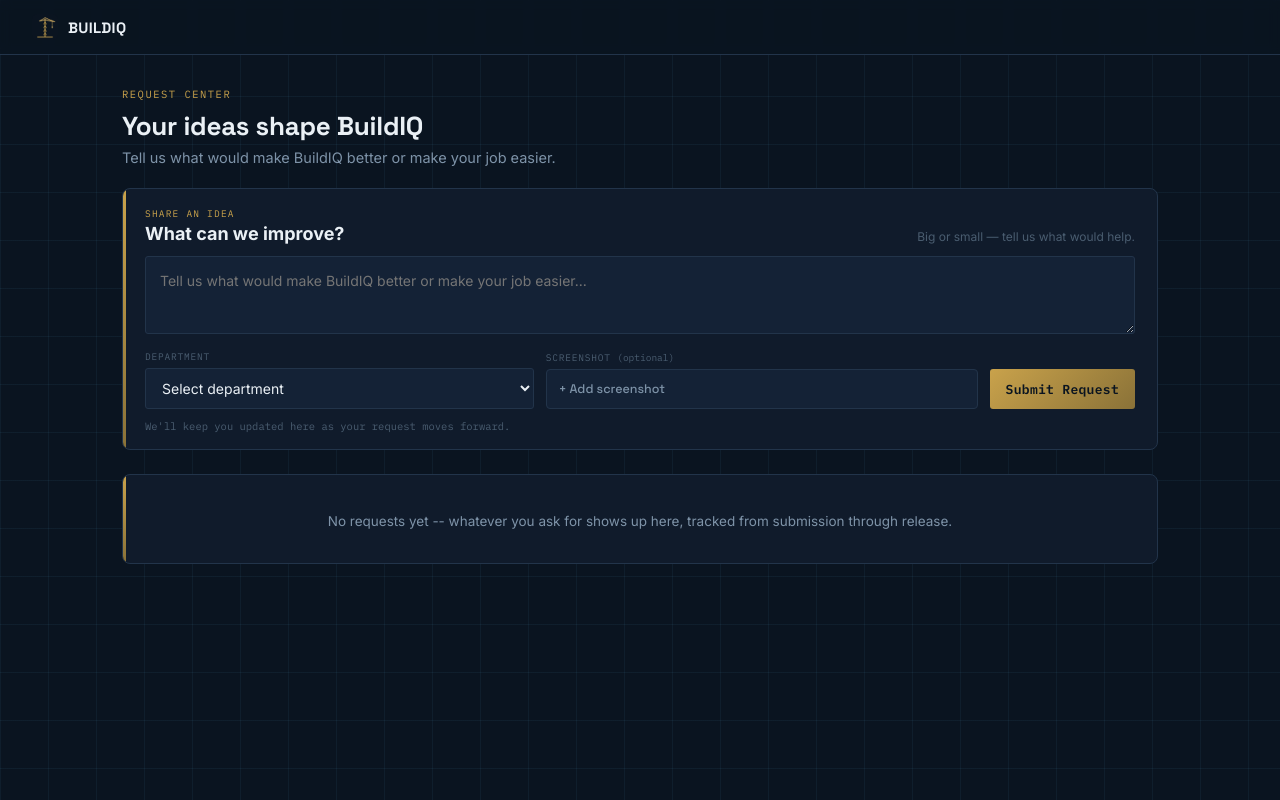
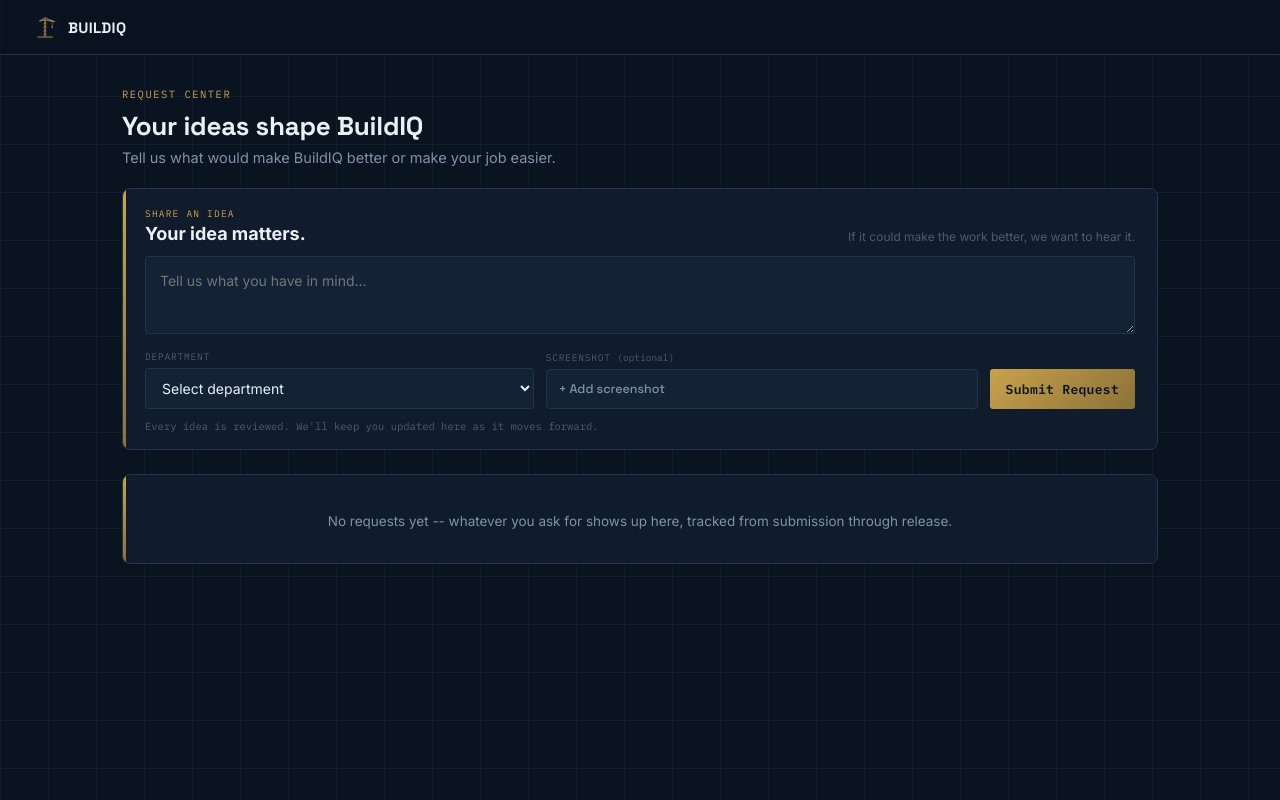
Before and after one commit to ayoubsalem-spec/spreadloom-site, a Python web app: template templates/requests/my_requests.html in a window 1280 px wide. Run offline with Jinja, Linux system fonts and the light colour scheme; the template is opened without the code that fills it, so the values that code supplies are empty.

Commit message:
Add files via upload

```diff
--- a/templates/base.html
+++ b/templates/base.html
@@ -12,6 +12,14 @@
     <link rel="preconnect" href="https://fonts.googleapis.com">
     <link rel="preconnect" href="https://fonts.gstatic.com" crossorigin>
     <link href="https://fonts.googleapis.com/css2?family=Space+Grotesk:wght@500;600;700&family=Inter:wght@400;500;600;700&family=IBM+Plex+Mono:wght@400;500;600&display=swap" rel="stylesheet">
+    <script>
+        (function(){
+            try {
+                var saved = localStorage.getItem('buildiq-theme');
+                document.documentElement.setAttribute('data-theme', saved === 'light' ? 'light' : 'dark');
+            } catch(e) { document.documentElement.setAttribute('data-theme','dark'); }
+        })();
+    </script>
     <style>
         * { margin:0; padding:0; box-sizing:border-box; }
         :root {
@@ -27,6 +35,14 @@
             --navy:var(--ink); --navy-light:var(--surface); --navy-card:var(--surface-2);
             --green:var(--teal); --yellow:var(--brass); --blue:var(--cyan);
             --text-light:var(--text); --border:var(--line);
+            --header-bg:rgba(10,20,32,0.88); --menu-shadow:0 12px 28px rgba(0,0,0,0.45);
+        }
+        html[data-theme="light"] {
+            --ink:#F4F7FA; --surface:#FFFFFF; --surface-2:#EDF3F8; --line:#CBD7E2;
+            --line-faint:rgba(44,82,110,0.075);
+            --brass:#A77C22; --brass-dim:#8A681F; --cyan:#167C9B; --teal:#0B8F7C; --pink:#B84B87;
+            --text:#142233; --text-dim:#536B80; --text-faint:#71879A; --red:#C33E45;
+            --header-bg:rgba(255,255,255,0.92); --menu-shadow:0 12px 28px rgba(24,42,58,0.14);
         }
         body {
             background: linear-gradient(var(--line-faint) 1px, transparent 1px) 0 0/48px 48px,
@@ -41,7 +57,7 @@
             display:flex; justify-content:space-between; align-items:center;
             padding:14px 32px; border-bottom:1px solid var(--line);
             font-family:'IBM Plex Mono',monospace; font-size:11px; color:var(--text-dim);
-            letter-spacing:0.5px; background:rgba(10,20,32,0.85); backdrop-filter:blur(6px);
+            letter-spacing:0.5px; background:var(--header-bg); backdrop-filter:blur(8px);
             position:sticky; top:0; z-index:50; flex-wrap:nowrap; gap:16px;
         }
         .titlebar .brand { display:flex; align-items:center; gap:10px; color:var(--text); font-family:'Space Grotesk',sans-serif; font-weight:700; font-size:15px; letter-spacing:0.3px; text-decoration:none; flex-shrink:0; }
@@ -73,6 +89,16 @@
            clipped. */
         .nav-primary { display:flex; align-items:center; gap:22px; }
 
+        .theme-toggle {
+            width:34px; height:34px; flex:0 0 34px; border:1px solid var(--line); border-radius:50%;
+            background:var(--surface); color:var(--text-dim); cursor:pointer; display:flex; align-items:center; justify-content:center;
+            font-size:16px; line-height:1; transition:transform .16s ease,border-color .16s ease,color .16s ease,background .16s ease;
+        }
+        .theme-toggle:hover { color:var(--brass); border-color:var(--brass-dim); transform:translateY(-1px); }
+        .theme-toggle .sun { display:none; }
+        html[data-theme="light"] .theme-toggle .sun { display:inline; }
+        html[data-theme="light"] .theme-toggle .moon { display:none; }
+        html[data-theme="light"] img:not(.theme-preserve) { }
         .nav-admin { position:relative; flex-shrink:0; margin-left:4px; }
         .nav-admin-trigger {
             display:flex; align-items:center; gap:6px; background:none; border:1px solid transparent;
@@ -85,7 +111,7 @@
         .nav-admin-menu {
             display:none; position:absolute; top:calc(100% + 8px); right:0; min-width:210px;
             background:var(--surface-2); border:1px solid var(--line); border-radius:6px;
-            box-shadow:0 12px 28px rgba(0,0,0,0.45); padding:8px 0; z-index:60;
+            box-shadow:var(--menu-shadow); padding:8px 0; z-index:60;
         }
         .nav-admin.open .nav-admin-menu { display:block; }
         .nav-admin-group + .nav-admin-group { border-top:1px solid var(--line); margin-top:6px; padding-top:6px; }
@@ -209,6 +235,9 @@
 
         {% set show_admin_group = has_team_admin_access %}
         {% set show_whatsapp = has_whatsapp_admin_access %}
+        <button type="button" class="theme-toggle" id="theme-toggle" aria-label="Switch light or dark mode" title="Light / Dark mode">
+            <span class="moon" aria-hidden="true">☾</span><span class="sun" aria-hidden="true">☀</span>
+        </button>
         <div class="nav-admin" id="nav-admin">
             <button type="button" class="nav-admin-trigger" id="nav-admin-trigger" aria-haspopup="true" aria-expanded="false">
                 {{ current_user.name.split(' ')[0] if current_user.name else current_user.email.split('@')[0] }}
@@ -246,6 +275,26 @@
     </div>
     <script>
         (function () {
+            var toggle = document.getElementById('theme-toggle');
+            if (toggle) {
+                function syncLabel() {
+                    var light = document.documentElement.getAttribute('data-theme') === 'light';
+                    toggle.setAttribute('aria-label', light ? 'Switch to dark mode' : 'Switch to light mode');
+                    toggle.setAttribute('title', light ? 'Dark mode' : 'Light mode');
+                    var meta = document.querySelector('meta[name="theme-color"]');
+                    if (meta) meta.setAttribute('content', light ? '#F4F7FA' : '#0A1420');
+                }
+                syncLabel();
+                toggle.addEventListener('click', function () {
+                    var light = document.documentElement.getAttribute('data-theme') === 'light';
+                    var next = light ? 'dark' : 'light';
+                    document.documentElement.setAttribute('data-theme', next);
+                    try { localStorage.setItem('buildiq-theme', next); } catch(e) {}
+                    syncLabel();
+                });
+            }
+        })();
+        (function () {
             var wrap = document.getElementById('nav-admin');
             var trigger = document.getElementById('nav-admin-trigger');
             if (!wrap || !trigger) return;
--- a/templates/requests/my_requests.html
+++ b/templates/requests/my_requests.html
@@ -14,11 +14,11 @@
         <div class="rc-idea-head">
             <div>
                 <span class="rc-idea-kicker">Share an idea</span>
-                <h2>What can we improve?</h2>
+                <h2>Your idea matters.</h2>
             </div>
-            <span class="rc-idea-note">Big or small — tell us what would help.</span>
+            <span class="rc-idea-note">If it could make the work better, we want to hear it.</span>
         </div>
-        <textarea class="rc-idea-textarea" name="original_request" required placeholder="Tell us what would make BuildIQ better or make your job easier..."></textarea>
+        <textarea class="rc-idea-textarea" name="original_request" required placeholder="Tell us what you have in mind..."></textarea>
         <div class="rc-submit-tools">
             <div class="rc-tool-field rc-tool-department">
                 <label>Department</label>
@@ -38,7 +38,7 @@
             </div>
             <button type="submit" class="btn btn-gold rc-submit-button">Submit Request</button>
         </div>
-        <p class="rc-submit-hint rc-submit-hint-v3">We'll keep you updated here as your request moves forward.</p>
+        <p class="rc-submit-hint rc-submit-hint-v3">Every idea is reviewed. We'll keep you updated here as it moves forward.</p>
     </form>
 </div>
 
```
